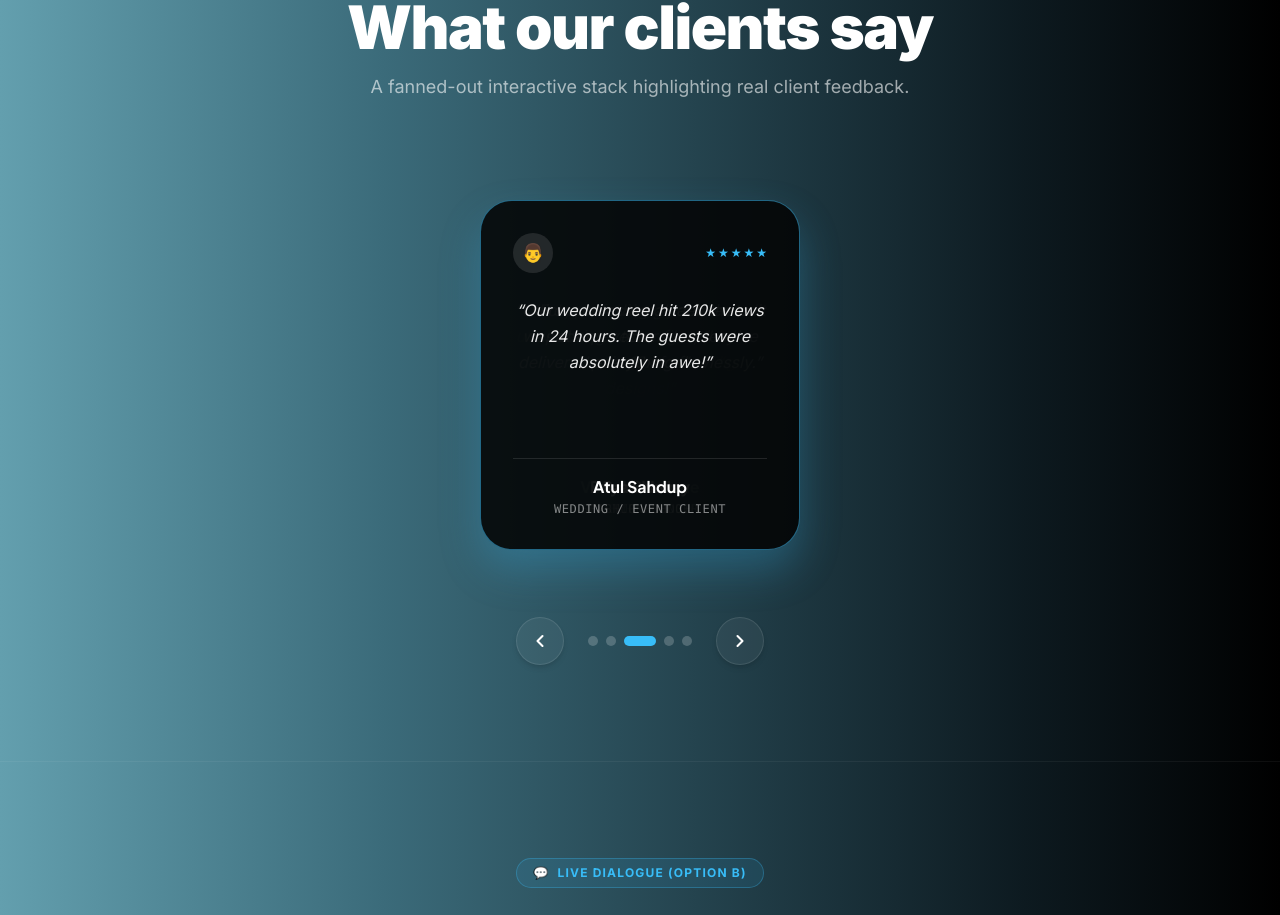
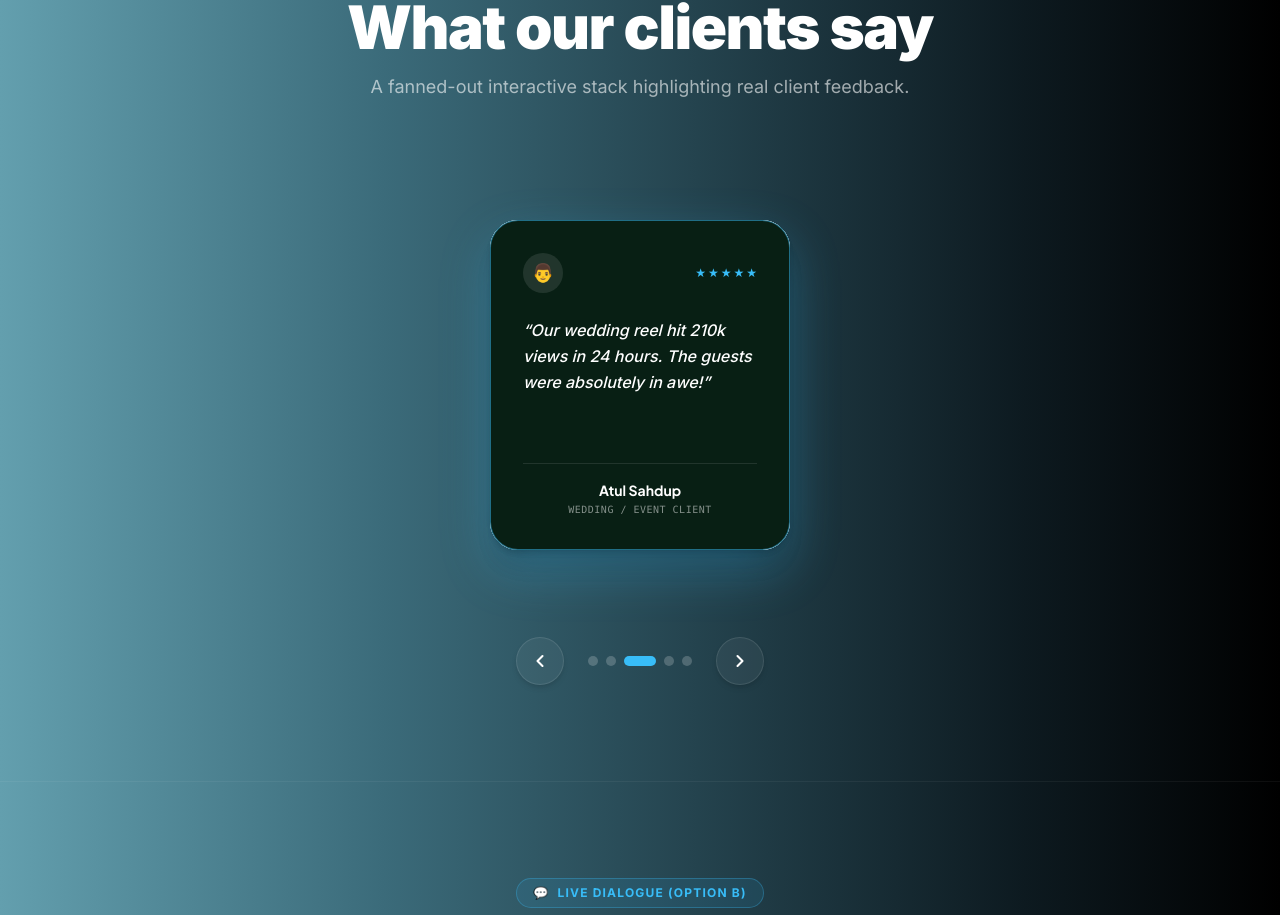
Before and after one commit to suyash-rgb/hanumadakshitacreators, a Next.js app: page / in a window 1280 px wide. Shown: the part 5092-6007 px from the top of the page. Built offline with nearby package versions, Linux system fonts and the light colour scheme.

Commit message:
feat: align Option A fanned card deck styles and container width to show 5 cards side by side

```diff
--- a/app/components/Testimonials.js
+++ b/app/components/Testimonials.js
@@ -86,54 +86,61 @@ export default function Testimonials() {
           </p>
 
           {/* Interactive Card Deck Container */}
-          <div className="relative h-[380px] sm:h-[420px] max-w-lg mx-auto flex items-center justify-center">
+          <div className="relative h-[380px] sm:h-[440px] w-full max-w-5xl mx-auto flex items-center justify-center overflow-visible">
             {reviews.map((review, idx) => {
-              // Calculate offset from active index
-              const offset = idx - activeIndex;
-              const isActive = idx === activeIndex;
-              const isPrev = idx === (activeIndex === 0 ? reviews.length - 1 : activeIndex - 1);
-              const isNext = idx === (activeIndex === reviews.length - 1 ? 0 : activeIndex + 1);
+              // Calculate relative distance from the active index wrapping around
+              const N = reviews.length;
+              let diff = idx - activeIndex;
+              if (diff > 2) diff -= N;
+              if (diff < -2) diff += N;
 
-              // Determine visibility and fanned styling
+              const isActive = diff === 0;
+
+              // Determine exact positioning and rotation for fanning out
               let transformStyles = "";
               let zIndex = "z-0";
-              let opacity = "opacity-0 pointer-events-none scale-75";
+              let cardTheme = "";
 
-              if (isActive) {
+              if (diff === 0) {
+                // Active Card (Center Focus)
                 transformStyles = "translate-x-0 rotate-0 scale-105";
                 zIndex = "z-30";
-                opacity = "opacity-100 bg-black/85 border-primary/50 text-white shadow-[0_20px_40px_rgba(56,189,248,0.25)]";
-              } else if (isPrev) {
-                transformStyles = "-translate-x-[20%] sm:-translate-x-[35%] -rotate-6 scale-90";
+                cardTheme = "opacity-100 bg-[#081f14] border-primary/50 text-white shadow-[0_20px_50px_rgba(56,189,248,0.3)]";
+              } else if (diff === -1) {
+                // Left Side 1
+                transformStyles = "-translate-x-[50%] sm:-translate-x-[75%] -rotate-[6deg] scale-95";
                 zIndex = "z-20";
-                opacity = "opacity-40 bg-white/5 border-white/10 text-white/50 hover:opacity-60 cursor-pointer";
-              } else if (isNext) {
-                transformStyles = "translate-x-[20%] sm:translate-x-[35%] rotate-6 scale-90";
+                cardTheme = "opacity-90 bg-white border-slate-200 text-slate-800 hover:opacity-100 cursor-pointer shadow-xl";
+              } else if (diff === 1) {
+                // Right Side 1
+                transformStyles = "translate-x-[50%] sm:translate-x-[75%] rotate-[6deg] scale-95";
                 zIndex = "z-20";
-                opacity = "opacity-40 bg-white/5 border-white/10 text-white/50 hover:opacity-60 cursor-pointer";
-              } else if (idx === (activeIndex <= 1 ? reviews.length - 2 + activeIndex : activeIndex - 2)) {
-                transformStyles = "-translate-x-[40%] sm:-translate-x-[60%] -rotate-12 scale-80";
+                cardTheme = "opacity-90 bg-white border-slate-200 text-slate-800 hover:opacity-100 cursor-pointer shadow-xl";
+              } else if (diff === -2) {
+                // Left Side 2 (Outer)
+                transformStyles = "-translate-x-[90%] sm:-translate-x-[140%] -rotate-[12deg] scale-90";
                 zIndex = "z-10";
-                opacity = "opacity-10 bg-white/5 border-white/10 text-white/20";
-              } else {
-                transformStyles = "translate-x-[40%] sm:translate-x-[60%] rotate-12 scale-80";
+                cardTheme = "opacity-60 bg-white/95 border-slate-200 text-slate-800 hover:opacity-80 cursor-pointer shadow-md";
+              } else if (diff === 2) {
+                // Right Side 2 (Outer)
+                transformStyles = "translate-x-[90%] sm:translate-x-[140%] rotate-[12deg] scale-90";
                 zIndex = "z-10";
-                opacity = "opacity-10 bg-white/5 border-white/10 text-white/20";
+                cardTheme = "opacity-60 bg-white/95 border-slate-200 text-slate-800 hover:opacity-80 cursor-pointer shadow-md";
               }
 
               return (
                 <div
                   key={idx}
                   onClick={() => !isActive && setActiveIndex(idx)}
-                  className={`absolute w-[260px] sm:w-[320px] p-6 sm:p-8 rounded-[32px] border transition-all duration-500 ease-out select-none flex flex-col justify-between h-[300px] sm:h-[350px] ${opacity} ${zIndex}`}
+                  className={`absolute w-[240px] sm:w-[300px] p-6 sm:p-8 rounded-[28px] border transition-all duration-500 ease-out select-none flex flex-col justify-between h-[280px] sm:h-[330px] ${cardTheme} ${zIndex}`}
                   style={{
                     transform: transformStyles,
                   }}
                 >
-                  <div>
+                  <div className="text-left">
                     {/* Stars and Avatar */}
-                    <div className="flex items-center justify-between mb-6">
-                      <div className="size-10 rounded-full bg-white/10 flex items-center justify-center text-lg">
+                    <div className="flex items-center justify-between mb-4 sm:mb-6">
+                      <div className={`size-10 rounded-full flex items-center justify-center text-lg ${isActive ? "bg-white/10" : "bg-slate-100"}`}>
                         {review.avatar}
                       </div>
                       <div className="flex gap-0.5 text-primary text-xs">
@@ -144,17 +151,17 @@ export default function Testimonials() {
                     </div>
 
                     {/* Review text */}
-                    <p className="text-sm sm:text-base leading-relaxed italic opacity-90">
+                    <p className="text-xs sm:text-sm md:text-base leading-relaxed italic font-sans font-medium">
                       &ldquo;{review.text}&rdquo;
                     </p>
                   </div>
 
                   {/* Client name and role */}
-                  <div className="border-t border-white/10 pt-4 mt-4">
-                    <h4 className="font-heading font-bold text-sm sm:text-base text-white">
+                  <div className={`border-t pt-4 mt-4 ${isActive ? "border-white/10" : "border-slate-200"}`}>
+                    <h4 className="font-heading font-bold text-xs sm:text-sm">
                       {review.name}
                     </h4>
-                    <p className="text-xs text-white/50 mt-0.5 uppercase tracking-wider font-mono">
+                    <p className={`text-[10px] uppercase tracking-wider font-mono mt-0.5 ${isActive ? "text-white/50" : "text-slate-500"}`}>
                       {review.role}
                     </p>
                   </div>
```
